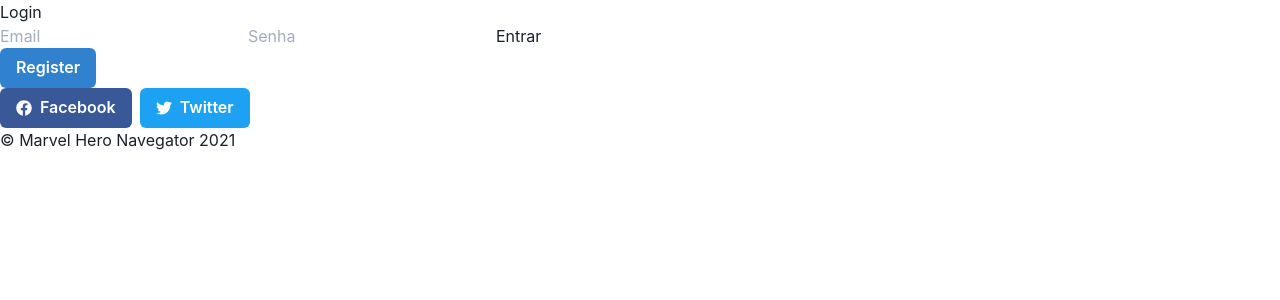
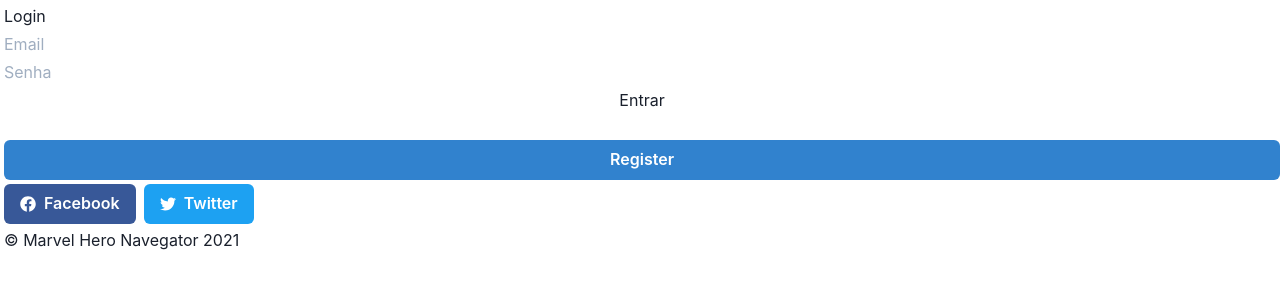
Before and after one commit to dekopossas/marvel-hero-navigator, a React (Create React App) app in the folder marvel-hero-navegator-frontend/: page / in a window 1280 px wide. Shown: the top 300 px of the page. Built offline with nearby package versions, Linux system fonts and the light colour scheme.

Commit message:
chega de brincar de CSS bora fazer logica

```diff
--- a/marvel-hero-navegator-frontend/src/pages/Login/index.jsx
+++ b/marvel-hero-navegator-frontend/src/pages/Login/index.jsx
@@ -1,11 +1,11 @@
 import React from 'react';
-import { Button, HStack } from '@chakra-ui/react';
+import { Button, HStack, Stack } from '@chakra-ui/react';
 import { FaFacebook, FaTwitter } from 'react-icons/fa';
 
 function Login() {
   return (
     <div className="text-center">
-      <form className="form-signin">
+      <Stack pl={1} mt={1} spacing={1}>
         <h1 className="h1 mb-3 font-weight-normal">Login</h1>
         <label htmlFor="email">
           <input
@@ -41,7 +41,7 @@ function Login() {
           </Button>
         </HStack>
         <p className="mt-5 mb-3 text-muted">© Marvel Hero Navegator 2021</p>
-      </form>
+      </Stack>
     </div>
   );
 }
```
